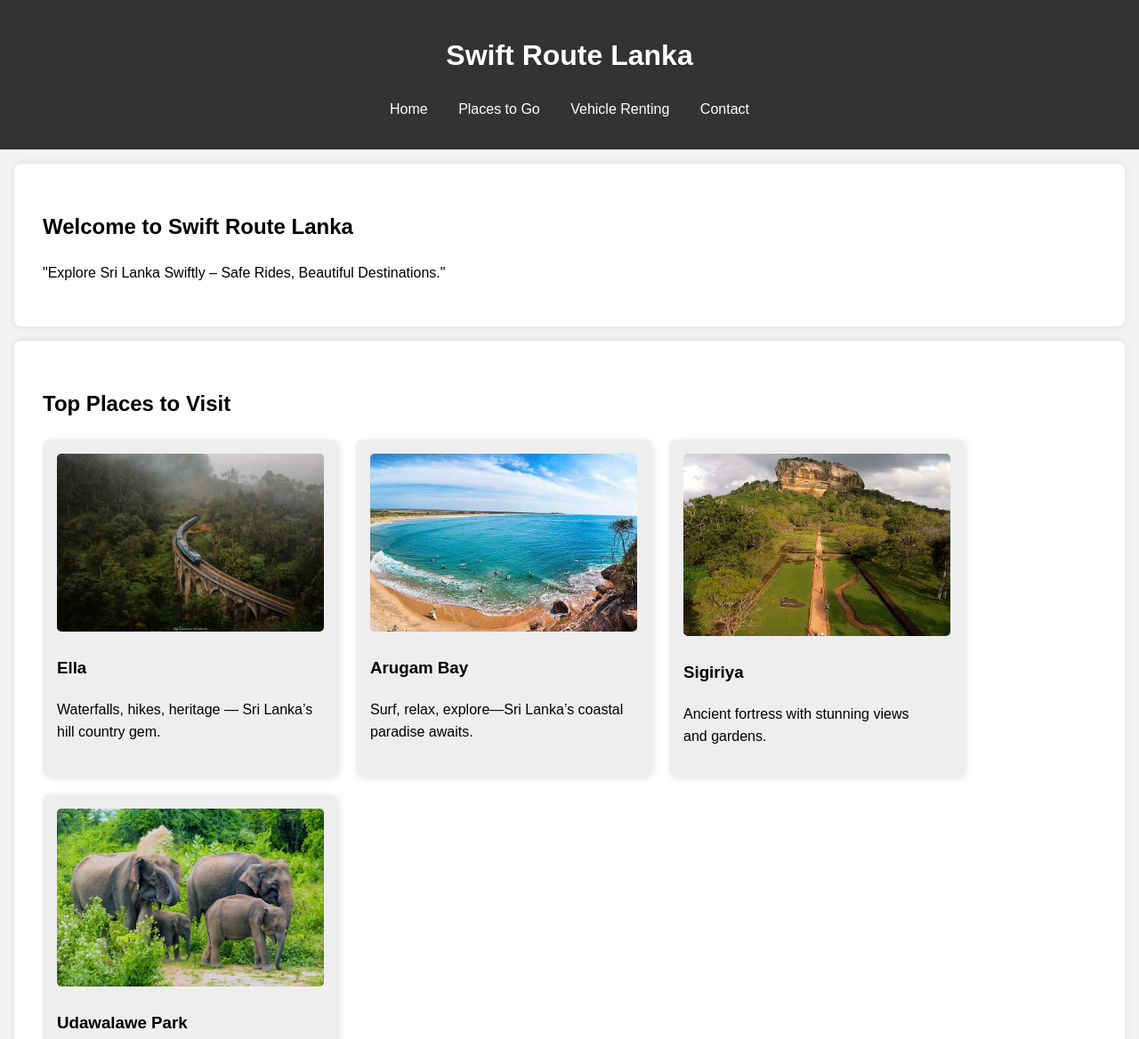
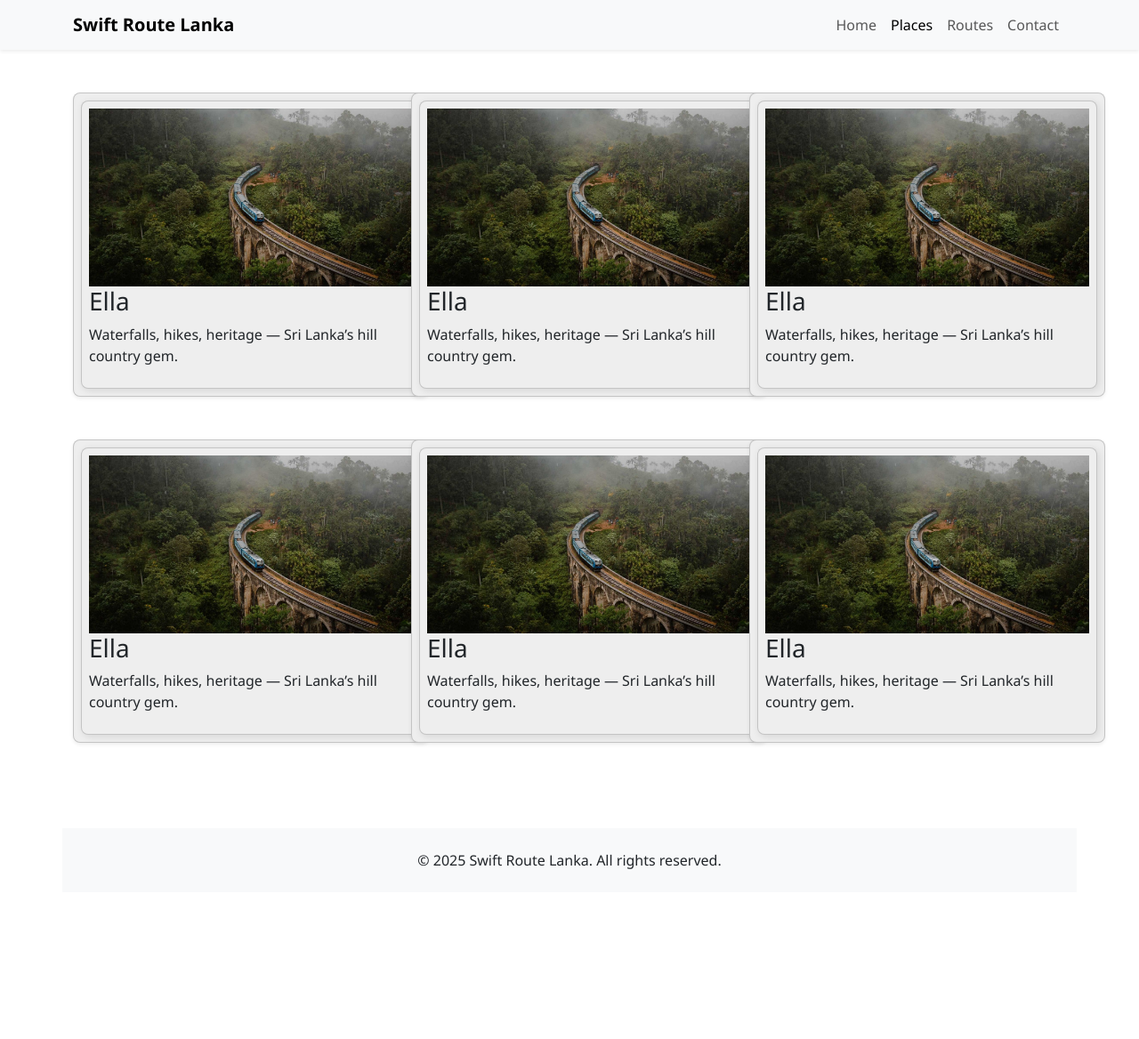
Before and after one commit to nadew-jayaweera/Swift-Route-Lanka, a plain HTML site: page Places.html in a window 1280 px wide. Shown: the top 1168 px of the page at 89% size. After the commit the page ends 1051 px from the top, so only its background shows below. Drawn offline with nearby package versions, Linux system fonts and the light colour scheme.

Commit message:
updated places.html

```diff
--- a/Places.html
+++ b/Places.html
@@ -3,90 +3,192 @@
 <head>
   <meta charset="UTF-8" />
   <meta name="viewport" content="width=device-width, initial-scale=1.0" />
-  <title>Swift Route Lanka</title>
-  <link rel="stylesheet" href="style.css" />
+  <title>Places - Swift Route Lanka</title>
+  <link href="https://cdn.jsdelivr.net/npm/bootstrap@5.3.0/dist/css/bootstrap.min.css" rel="stylesheet">
+<style>
+    body {
+        font-family: 'Segoe UI', Tahoma, Geneva, Verdana, sans-serif;
+    }
+    .place-card img {
+        height: 200px;
+        object-fit: cover;
+    }
+    .hero {
+        background: url('https://source.unsplash.com/1600x400/?sri-lanka,travel') center/cover no-repeat;
+        color: white;
+        text-align: center;
+        padding: 100px 20px;
+    }
+    .hero h1 {
+        font-size: 3rem;
+        font-weight: bold;
+    }
+    /* Popup styles */
+    .place-popup {
+        display: none;
+        position: absolute;
+        top: 10px;
+        left: 50%;
+        transform: translateX(-50%);
+        z-index: 10;
+        background: rgba(0,0,0,0.85);
+        color: #fff;
+        padding: 16px 20px;
+        border-radius: 8px;
+        min-width: 220px;
+        box-shadow: 0 4px 16px rgba(0,0,0,0.2);
+        pointer-events: none;
+        font-size: 1rem;
+    }
+    .place-card {
+        position: relative;
+        cursor: pointer;
+    }
+    .place-card:hover .place-popup {
+        display: block;
+    }
+    .cards {
+        display: flex;
+        gap: 10px;
+        flex-wrap: wrap;
+    }
+
+    .card {
+      background: #eee;
+      padding: 0.5rem;
+      border-radius: 8px;
+      width: 400px;
+      box-shadow: 2px 2px 8px rgba(0,0,0,0.1);
+      transition: transform 0.3s;
+    }
+
+    .card:hover {
+      transform: scale(1.05);
+    }
+</style>
+<script>
+    // Optional: Adjust popup position if card is near the edge
+    document.addEventListener('DOMContentLoaded', function() {
+        document.querySelectorAll('.place-card').forEach(function(card) {
+            card.addEventListener('mousemove', function(e) {
+                const popup = card.querySelector('.place-popup');
+                if (popup) {
+                    const rect = card.getBoundingClientRect();
+                    popup.style.top = (e.clientY - rect.top - 60) + 'px';
+                    popup.style.left = (e.clientX - rect.left) + 'px';
+                }
+            });
+        });
+    });
+</script>
 </head>
 <body>
-  <header>
-    <h1>Swift Route Lanka</h1>
-    <nav>
-      <ul>
-        <li><a href="#home">Home</a></li>
-        <li><a href="#places">Places to Go</a></li>
-        <li><a href="#rentals">Vehicle Renting</a></li>
-        <li><a href="#contact">Contact</a></li>
+  <!-- Navbar -->
+  <nav class="navbar navbar-expand-lg navbar-light bg-light shadow-sm">
+    <div class="container">
+      <a class="navbar-brand fw-bold" href="/">Swift Route Lanka</a>
+      <button class="navbar-toggler" type="button" data-bs-toggle="collapse" data-bs-target="#navbarNav">
+        <span class="navbar-toggler-icon"></span>
+      </button>
+      <div class="collapse navbar-collapse" id="navbarNav">
+        <ul class="navbar-nav ms-auto">
+          <li class="nav-item"><a class="nav-link" href="/">Home</a></li>
+          <li class="nav-item"><a class="nav-link active" aria-current="page" href="places.html">Places</a></li>
+          <li class="nav-item"><a class="nav-link" href="routes.html">Routes</a></li>
+          <li class="nav-item"><a class="nav-link" href="contact.html">Contact</a></li>
         </ul>
+      </div>
+    </div>
   </nav>
-  </header>
 
-  <section id="home">
-    <h2>Welcome to Swift Route Lanka</h2>
-    <p>"Explore Sri Lanka Swiftly – Safe Rides, Beautiful Destinations."</p>
-  </section>
-
-  <section id="places">
-    <h2>Top Places to Visit</h2>
+  <!-- Places section -->
+  <div class="container py-5">
+    <div class="row g-4">
+      <div class="col-md-4">
+        <div class="card place-card shadow-sm">
           <div class="cards">
             <div class="card">
               <img src="images/Ella.jpg" alt="Ella" />
               <h3>Ella</h3>
               <p>Waterfalls, hikes, heritage — Sri Lanka’s hill country gem.</p>
             </div>
-      <div class="card">
-        <img src="images/Aarugam BAy.jpg" alt="Arugambay" />
-        <h3>Arugam Bay</h3>
-        <p>Surf, relax, explore—Sri Lanka’s coastal paradise awaits.</p>
-      </div>
-      <div class="card">
-        <img src="images/Sigiriya1.jpg" alt="Sigiriya" />
-        <h3>Sigiriya</h3>
-        <p>Ancient fortress with stunning views and gardens.</p>
-      </div>
-      <div class="card">
-        <img src="images/Udawalawe Park.jpg" alt="Udawalawa" />
-        <h3>Udawalawe Park</h3>
-        <p>Experience wild elephants, stunning nature, and safari thrills.</p>
         </div>
         </div>
-  </section>
+      </div>
 
-  <section id="rentals">
-    <h2>Rent a Vehicle</h2>
-    <form id="rentalForm">
-      <label for="vehicle">Choose a vehicle:</label>
-      <select id="vehicle" name="vehicle">
-        <option value="car">Car</option>
-        <option value="bike">Motorbike</option>
-        <option value="three wheel">three wheel</option>
-        <option value="van">Van</option>
-      </select>
+      <div class="col-md-4">
+        <div class="card place-card shadow-sm">
+            <div class="cards">
+              <div class="card">
+                <img src="images/Ella.jpg" alt="Ella" />
+                <h3>Ella</h3>
+                <p>Waterfalls, hikes, heritage — Sri Lanka’s hill country gem.</p>
+              </div>
+            </div>
+        </div>
+      </div>
 
-      <label for="days">Number of days:</label>
-      <input type="number" id="days" name="days" min="1" max="30" />
+      <div class="col-md-4">
+        <div class="card place-card shadow-sm">
+          <div class="cards">
+              <div class="card">
+                <img src="images/Ella.jpg" alt="Ella" />
+                <h3>Ella</h3>
+                <p>Waterfalls, hikes, heritage — Sri Lanka’s hill country gem.</p>
+              </div>
+            </div>
+        </div>
+      </div>
 
-      <button type="button" onclick="calculatePrice()">Calculate Price</button>
-    </form>
-    <p id="priceDisplay"></p>
-  </section>
+        <div class="container py-5">
+    <div class="row g-4">
+      <div class="col-md-4">
+        <div class="card place-card shadow-sm">
+          <div class="cards">
+            <div class="card">
+              <img src="images/Ella.jpg" alt="Ella" />
+              <h3>Ella</h3>
+              <p>Waterfalls, hikes, heritage — Sri Lanka’s hill country gem.</p>
+            </div>
+        </div>
+        </div>
+      </div>
 
-  <section id="contact">
-    <h2>Contact Us</h2>
-    <p>Email: swiftroutelanka@gmail.com | Phone: +94 742883594</p>
-    <div class="social-media"></div>
-      <a href="https://facebook.com" target="_blank" aria-label="Facebook">
-        <img src="https://cdn.jsdelivr.net/gh/simple-icons/simple-icons/icons/facebook.svg" alt="Facebook" width="32" height="32" />
-      </a>
-      <a href="https://twitter.com" target="_blank" aria-label="Twitter">
-        <img src="https://cdn.jsdelivr.net/gh/simple-icons/simple-icons/icons/twitter.svg" alt="Twitter" width="32" height="32" />
-      </a>
-      <a href="https://instagram.com" target="_blank" aria-label="Instagram">
-        <img src="https://cdn.jsdelivr.net/gh/simple-icons/simple-icons/icons/instagram.svg" alt="Instagram" width="32" height="32" />
-      </a>
+      <div class="col-md-4">
+        <div class="card place-card shadow-sm">
+            <div class="cards">
+              <div class="card">
+                <img src="images/Ella.jpg" alt="Ella" />
+                <h3>Ella</h3>
+                <p>Waterfalls, hikes, heritage — Sri Lanka’s hill country gem.</p>
               </div>
-  </section>
+            </div>
+        </div>
+      </div>
 
-  <footer>
-    <p>&copy; 2025 ExploreGo. All rights reserved.</p>
+      <div class="col-md-4">
+        <div class="card place-card shadow-sm">
+          <div class="cards">
+              <div class="card">
+                <img src="images/Ella.jpg" alt="Ella" />
+                <h3>Ella</h3>
+                <p>Waterfalls, hikes, heritage — Sri Lanka’s hill country gem.</p>
+              </div>
+            </div>
+        </div>
+      </div>
+
+      <!-- Add more places if you like -->
+    </div>
+  </div>
+
+  <!-- Footer -->
+  <footer class="bg-light text-center py-4 mt-5">
+    <div class="container">
+      <p class="mb-0">© 2025 Swift Route Lanka. All rights reserved.</p>
+    </div>
   </footer>
+
+  <script src="https://cdn.jsdelivr.net/npm/bootstrap@5.3.0/dist/js/bootstrap.bundle.min.js"></script>
 </body>
 </html>
--- /dev/null
+++ b/places.css
@@ -0,0 +1,25 @@
+    body {
+        font-family: 'Segoe UI', Tahoma, Geneva, Verdana, sans-serif;
+    }
+    .place-card img {
+        height: 200px;
+        object-fit: cover;
+    }
+    .hero {
+        background: url('https://source.unsplash.com/1600x400/?sri-lanka,travel') center/cover no-repeat;
+        color: white;
+        text-align: center;
+        padding: 100px 20px;
+    }
+    .hero h1 {
+        font-size: 3rem;
+        font-weight: bold;
+    }
+    /* Add ease-out transition for card */
+    .place-card {
+        transition: transform 0.3s ease-out, box-shadow 0.3s ease-out;
+    }
+    .place-card:hover {
+        transform: translateY(-8px) scale(1.03);
+        box-shadow: 0 8px 24px rgba(0,0,0,0.15);
+    }
```
Also changed, not shown: index.html (+1 -1 lines). Lines whose indentation alone changed are shown as unchanged.
